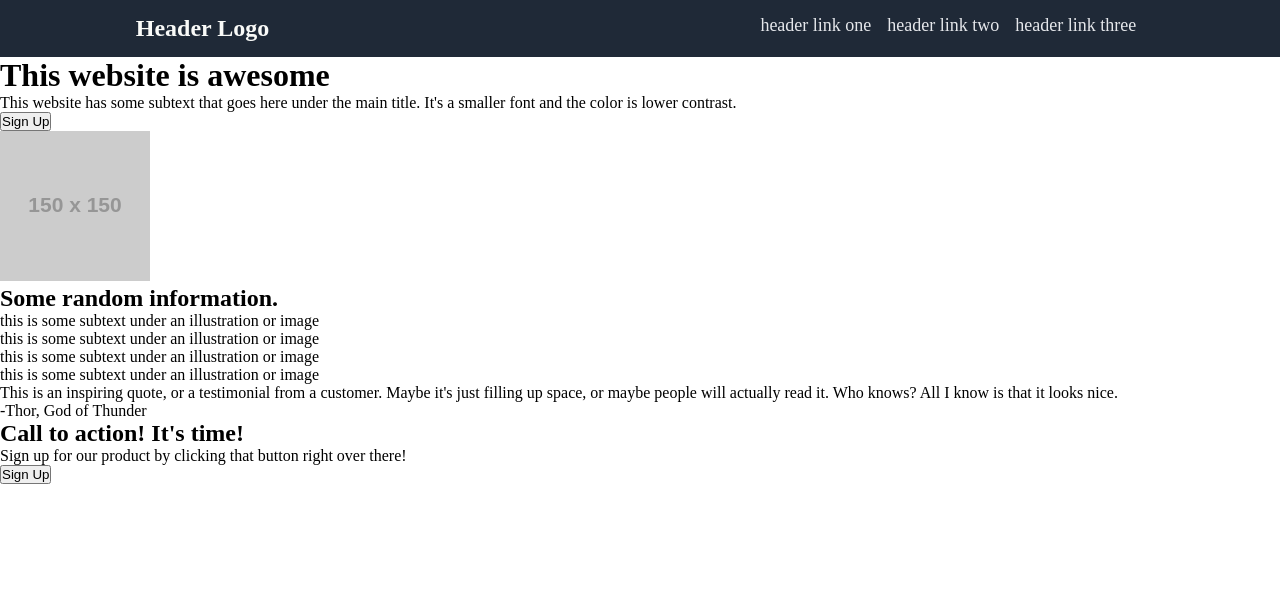
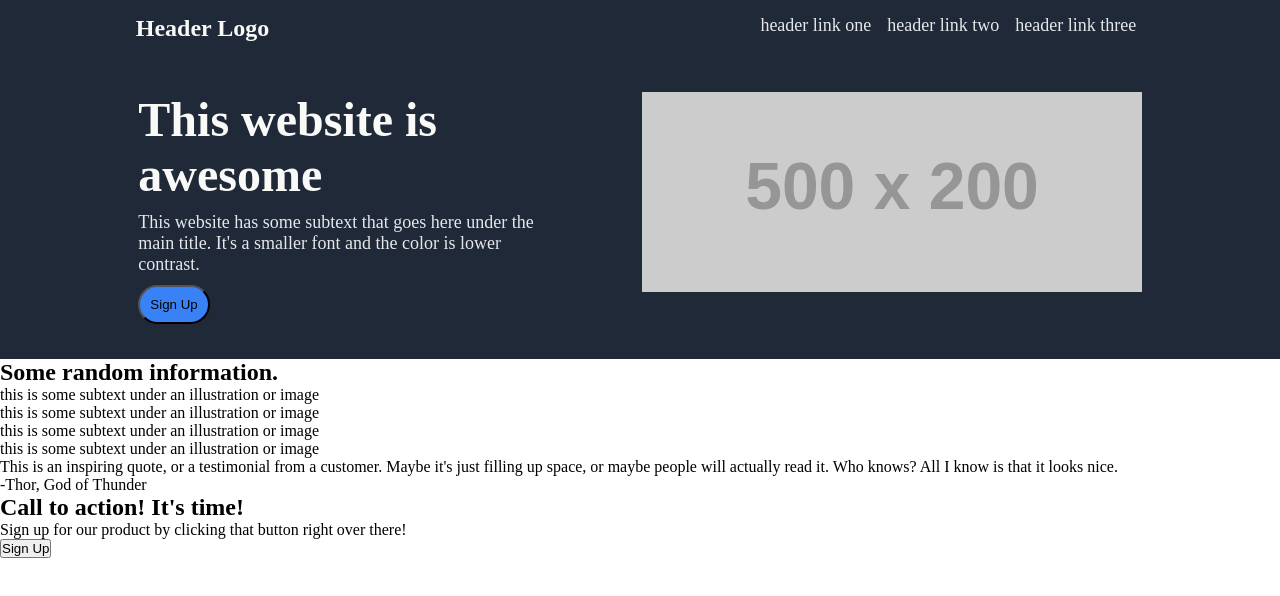
Before and after one commit to themadtaco/Landing-page, a plain HTML site: page index.html in a window 1280 px wide. Drawn offline with Linux system fonts and the light colour scheme; placeholder pictures from the web are drawn by us.

Commit message:
added hero styling

```diff
--- a/assets/style.css
+++ b/assets/style.css
@@ -27,3 +27,36 @@ header li a{
     font-size: 18px;
     margin: 8px;
 }
+
+.hero {
+    display: flex;
+    background-color: #1F2937;
+    padding: 35px;
+    justify-content: space-evenly;
+}
+
+.hero h1{
+    color: #F9FAF8;
+    font-size: 48px;
+    font-weight: extra-bold;
+}
+
+.hero-content{
+    width: 400px;
+    display: flex;
+    flex-direction: column;
+    flex-wrap: wrap;
+    align-items: flex-start;
+    gap: 10px;
+}
+
+.hero-content p{
+    font-size: 18px;
+    color: #E5E7EB;
+}
+
+.hero-content button{
+    background-color: #3882F6;
+    border-radius: 25px;
+    padding: 10px;
+}
--- a/index.html
+++ b/index.html
@@ -24,14 +24,14 @@
 
     <!-- Hero start -->
     <div class="hero">
-        <div class="content">
+        <div class="hero-content">
             <h1>This website is awesome</h1>
             <p>This website has some subtext that goes here under the main title. It's a smaller font and the color is lower contrast.</p>
             <button type="button">Sign Up</button>
         </div>
 
         <div class="image">
-            <img src="https://via.placeholder.com/150">
+            <img src="https://via.placeholder.com/500x200">
         </div>
     </div>
     <!-- Hero end -->
```
